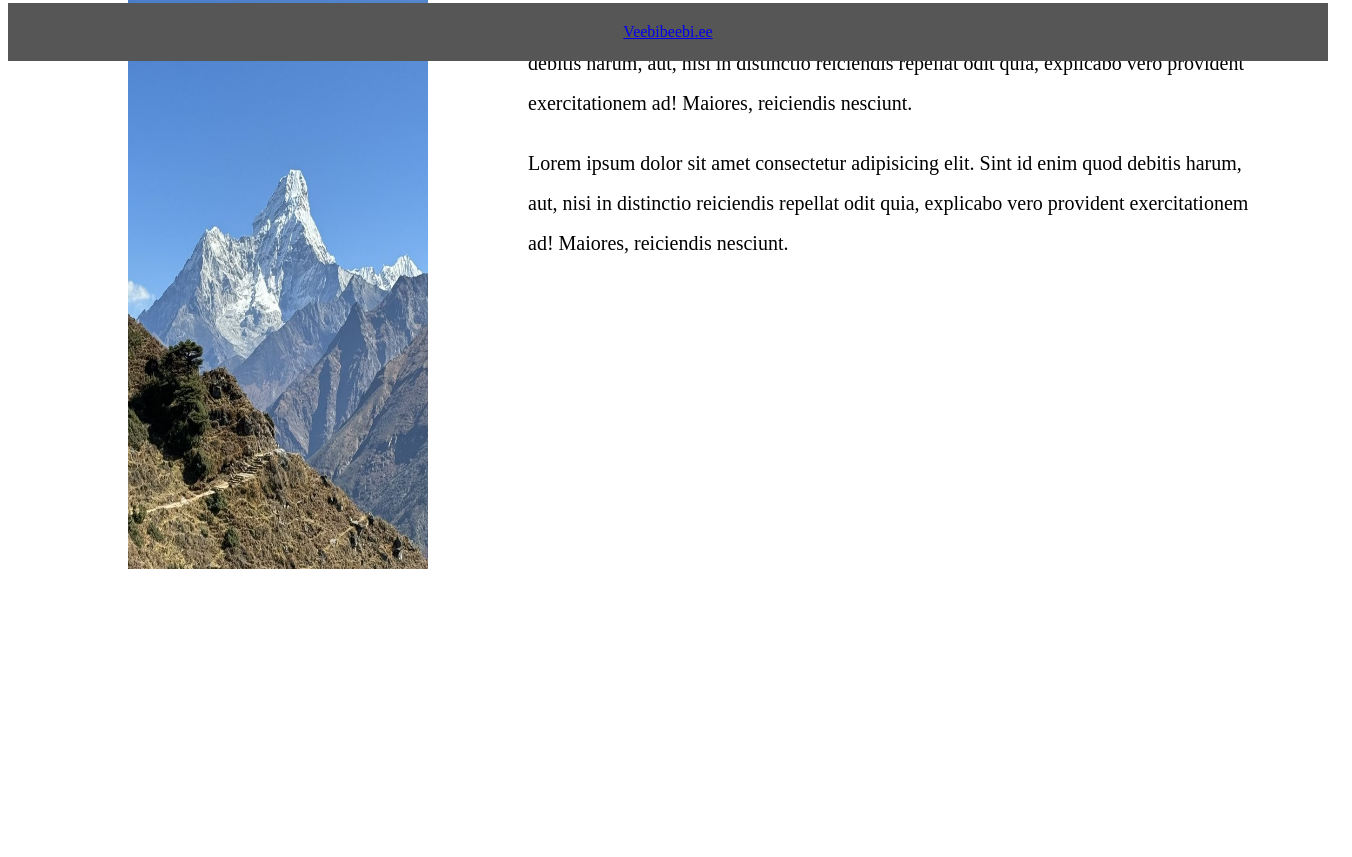
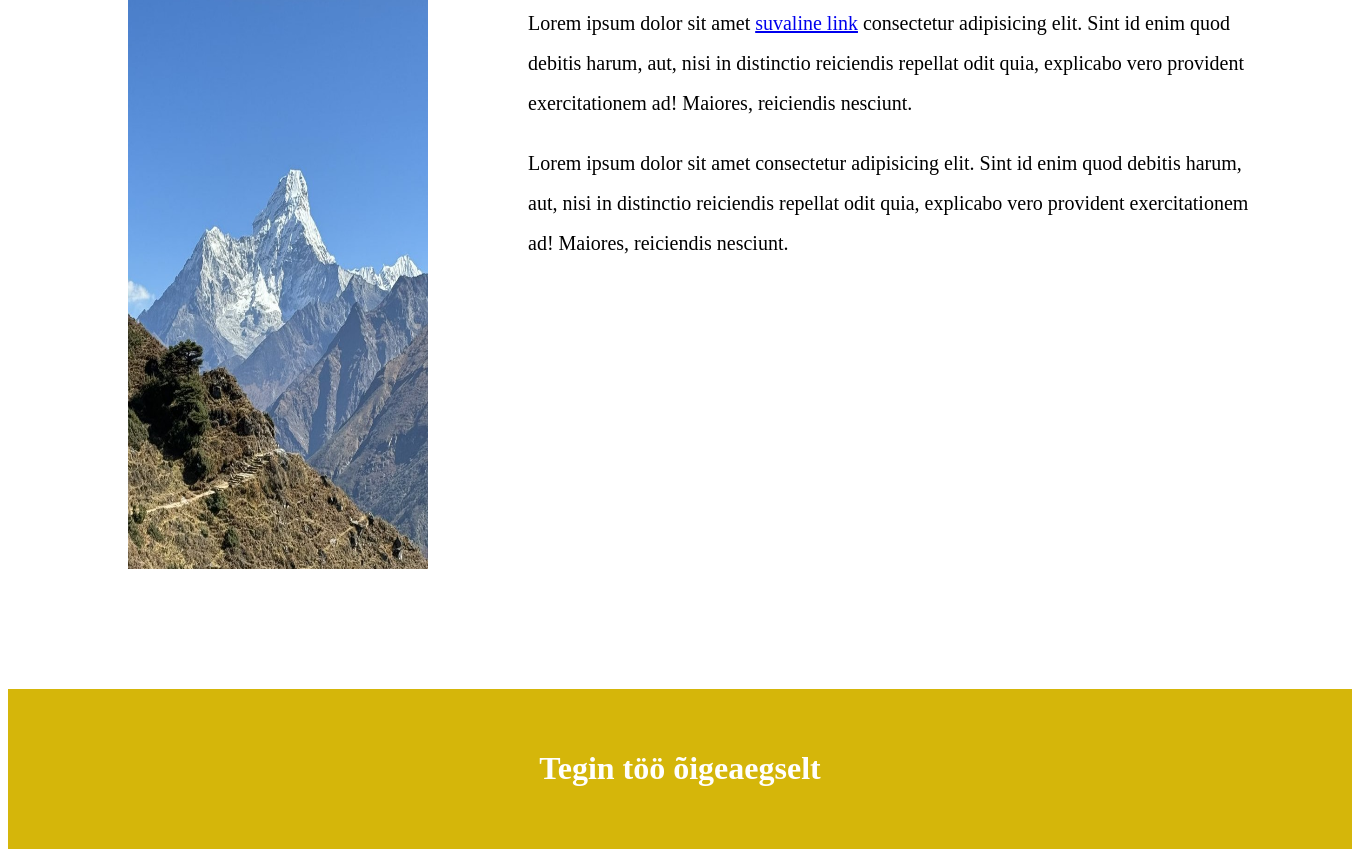
Before and after one commit to unematti0/css, a plain HTML site: page iseseisev.html in a window 1280 px wide. Shown: the part 739-1596 px from the top of the page, 1352 px wide, since content can reach past the window. Before the commit the page ends 1408 px from the top, so only its background shows below. Drawn offline with Linux system fonts and the light colour scheme.

Commit message:
lalalaaaa

```diff
--- a/style02.css
+++ b/iseseisev.css
@@ -66,11 +66,15 @@
 
 
 .footer {
-    padding: 20px; /* Add some padding around the footer */
-    background-color: #565656;
+    padding: 40px; /* Add some padding around the footer */
+    background-color: #D5B60A;
     color: white;
     text-align: center;
-    position: fixed; /* Fix the footer at the bottom */
-    bottom: 0;
+    position: relative; /* Ensure the footer is at the bottom of the page */
     width: 100%;
+    margin-top: 100px; /* Add margin to ensure space between content and footer */
 }
+
+.footer h1 {
+    font-size: 32px;
+}
--- a/h02.html
+++ b/iseseisev.html
@@ -4,7 +4,7 @@
     <meta charset="UTF-8">
     <meta name="viewport" content="width=device-width, initial-scale=1.0">
     <title>Esimene css</title>
-    <link rel="stylesheet" href="style02.css">
+    <link rel="stylesheet" href="iseseisev.css">
 </head>
 <body>
     <div class="container">
@@ -21,7 +21,7 @@
             <p>Lorem ipsum dolor sit amet consectetur adipisicing elit. Sint id enim quod debitis harum, aut, nisi in distinctio reiciendis repellat odit quia, explicabo vero provident exercitationem ad! Maiores, reiciendis nesciunt.</p>
         </div>
         <div class="footer">
-            <a href="#">Veebibeebi.ee</a>
+            <h1>Tegin töö õigeaegselt</h1>
         </div>
     </div>
 </body>
```
Also changed, not shown: index.html (added, +18 -0 lines).
